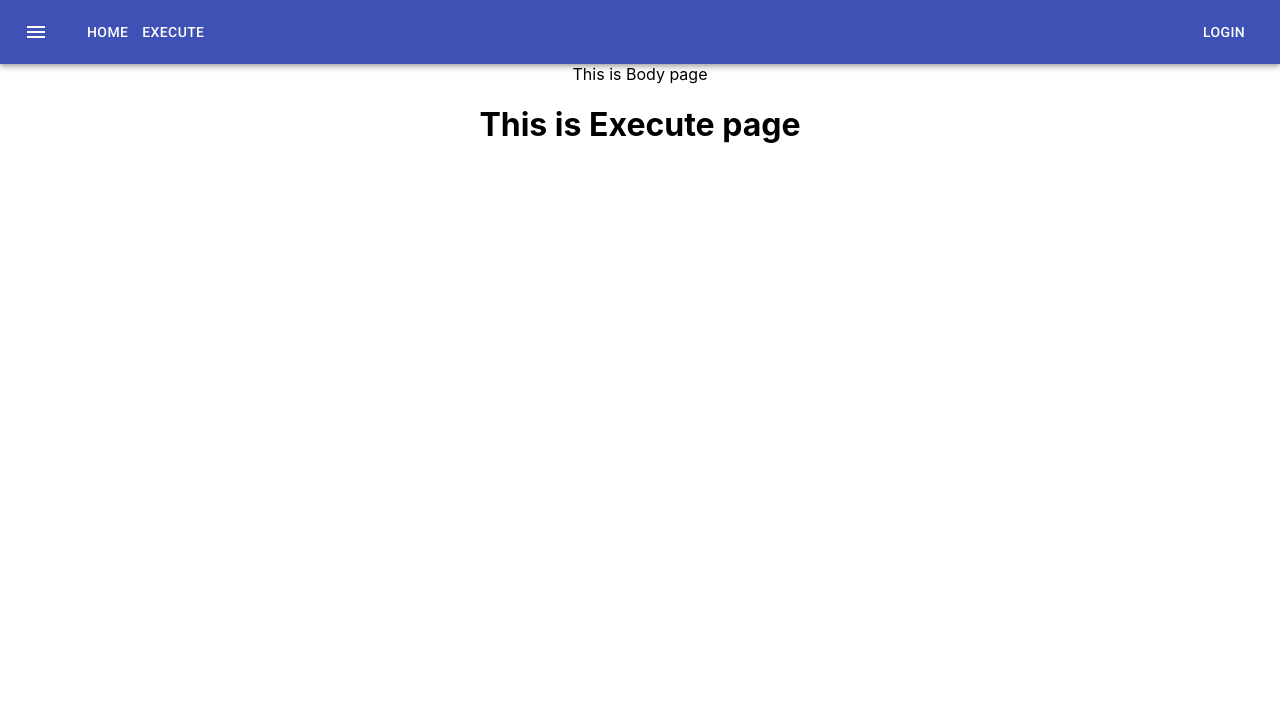
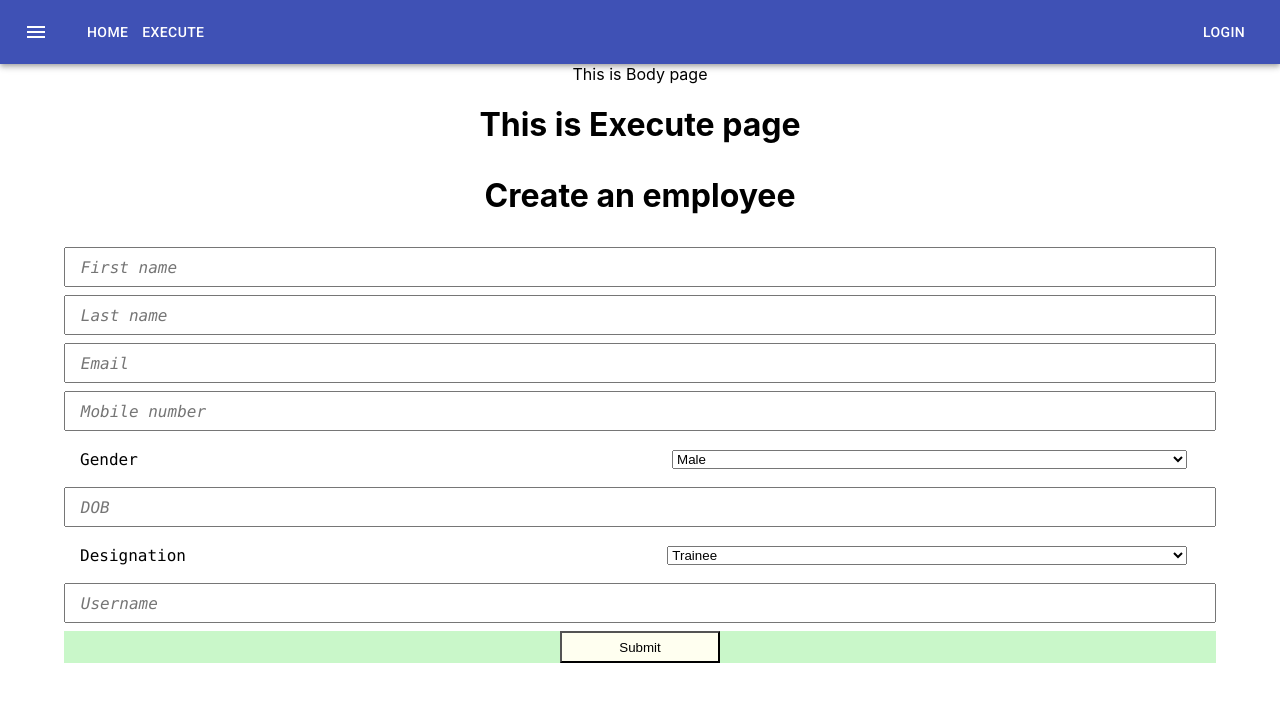
Before and after one commit to Suedo/PlayScalaReact, a React (Create React App) app in the folder ui/: page /execute in a window 1280 px wide. Shown: the top 702 px of the page. Built offline with nearby package versions, Linux system fonts and the light colour scheme.

Commit message:
UI: long battle to make the form look good

```diff
--- a/ui/package.json
+++ b/ui/package.json
@@ -15,6 +15,7 @@
     "@types/react-router-dom": "^5.1.3",
     "react": "^16.13.1",
     "react-dom": "^16.13.1",
+    "react-hook-form": "^5.2.0",
     "react-router-dom": "^5.1.2",
     "react-scripts": "3.4.1",
     "typescript": "~3.7.2"
--- a/ui/src/App.tsx
+++ b/ui/src/App.tsx
@@ -1,8 +1,8 @@
 import React from "react";
 import "./App.css";
 
-import Navbar from "./components/Navbar/Navbar";
-import Body from "./components/Body/Body"
+import Navbar from "./modules/Navbar/Navbar";
+import Body from "./modules/Body/Body"
 
 const App: React.FC = () => {
   return (
--- /dev/null
+++ b/ui/src/modules/Execute/Components/CreateEmployee.css
@@ -0,0 +1,61 @@
+.form-label-group {
+  display: flex;
+  flex-direction: column;
+  margin: 0.5rem 4rem;
+  height: 2.5rem;
+}
+
+.form-label-group.form-selector {
+  flex-direction: row !important;
+  align-items: center;
+}
+
+.form-label-group > input {
+  height: 2.5rem;
+  text-indent: .8rem;
+  font-size: initial;
+  font-weight: 100;
+  font-style: italic;
+  font-family: Menlo, Roboto, system-ui;
+}
+
+select[name="Gender"],
+select[name="Designation"] {
+  min-width: 90%;
+  margin: 1rem 0;
+  /* height: 2rem; */
+}
+
+label {
+  font-family: Menlo, Roboto, system-ui;
+  font-size: initial;
+  font-weight: initial;
+  height: initial;
+}
+
+div#submit-button {
+  background-color: rgba(97, 230, 97, 0.336);
+  margin: 0.5rem 4rem;
+  display: flex;
+  justify-content: center;
+  align-items: stretch;
+}
+
+input[type="submit"] {
+  width: 10rem;
+  height: 2rem;
+  background-color: ivory;
+}
+
+/* for better visibility */
+.form-label-group span {
+  /* background-color: aqua; */
+  flex-grow: 1;
+}
+
+.form-label-group label {
+  /* background-color: yellow; */
+  flex-grow: 1;
+  text-align: start;
+  padding-left: 1rem;
+}
--- /dev/null
+++ b/ui/src/modules/Execute/Components/CreateEmployeeForm.tsx
@@ -0,0 +1,92 @@
+import React from "react";
+import { useForm } from "react-hook-form";
+
+import "./CreateEmployee.css";
+
+export const CreateEmployeeForm: React.FC = () => {
+  const { register, handleSubmit, errors } = useForm();
+  const onSubmit = (data: any) => console.log(data);
+  console.log(errors);
+
+  return (
+    <div className="formClass">
+      <p> Create an employee </p>
+      <form onSubmit={handleSubmit(onSubmit)}>
+        <div className="form-label-group">
+          <input
+            type="text"
+            placeholder="First name"
+            name="First name"
+            ref={register({ required: true, maxLength: 80 })}
+          />
+        </div>
+        <div className="form-label-group">
+          <input
+            type="text"
+            placeholder="Last name"
+            name="Last name"
+            ref={register({ required: true, maxLength: 100 })}
+          />
+        </div>
+        <div className="form-label-group">
+          <input
+            type="text"
+            placeholder="Email"
+            name="Email"
+            ref={register({ required: true, pattern: /^\S+@\S+\.\S+$/i })}
+          />
+        </div>
+        <div className="form-label-group">
+          <input
+            type="tel"
+            placeholder="Mobile number"
+            name="Mobile number"
+            ref={register({ required: true, minLength: 6, maxLength: 12 })}
+          />
+        </div>
+        <div className="form-label-group form-selector">
+          <label>Gender</label>
+          <span>
+            <select name="Gender" ref={register({ required: true })}>
+              <option value="Male">Male</option>
+              <option value=" Female"> Female</option>
+              <option value=" Other"> Other</option>
+            </select>
+          </span>
+        </div>
+        <div className="form-label-group">
+          <input
+            type="datetime"
+            placeholder="DOB"
+            name="DOB"
+            ref={register({ required: true })}
+          />
+        </div>
+        <div className="form-label-group form-selector">
+          <label>Designation</label>
+          <span>
+            <select name="Designation" ref={register({ required: true })}>
+              <option value="Trainee">Trainee</option>
+              <option value=" Developer"> Developer</option>
+              <option value=" Tester"> Tester</option>
+              <option value=" Senior Developer"> Senior Developer</option>
+              <option value=" Manager"> Manager</option>
+              <option value=" Director"> Director</option>
+            </select>
+          </span>
+        </div>
+        <div className="form-label-group">
+          <input
+            type="text"
+            placeholder="Username"
+            name="Username"
+            ref={register({ required: true, maxLength: 5 })}
+          />
+        </div>
+        <div id="submit-button">
+          <input type="submit" />
+        </div>
+      </form>
+    </div>
+  );
+};
--- /dev/null
+++ b/ui/src/modules/Execute/Containers/CreateEmployeeContainer.tsx
@@ -0,0 +1,11 @@
+import React from "react";
+
+import { CreateEmployeeForm } from "../Components/CreateEmployeeForm";
+
+export const CreateEmployeeContainer: React.FC = () => {
+  return (
+    <div className="EmployeeContainer">
+      <CreateEmployeeForm />
+    </div>
+  );
+};
--- a/ui/src/components/Execute/Execute.tsx
+++ b/ui/src/modules/Execute/Execute.tsx
@@ -1,11 +1,12 @@
 import React from "react";
-
+import { CreateEmployeeContainer } from './Containers/CreateEmployeeContainer'
 
 const ExecuteComponent: React.FC = () => {
 
   return (
     <h1>
       This is Execute page
+      <CreateEmployeeContainer />
     </h1>
   )
 }
--- a/ui/src/routes.tsx
+++ b/ui/src/routes.tsx
@@ -2,8 +2,8 @@ import React from "react";
 import { Route, Switch } from "react-router-dom"; // <-- New code
 
 
-import HomeComponent from "./components/Home/Home";
-import ExecuteComponent from "./components/Execute/Execute";
+import HomeComponent from "./modules/Home/Home";
+import ExecuteComponent from "./modules/Execute/Execute";
 
 export interface RouteI {
   path: string;
```
Also changed, not shown: ui/src/modules/Body/Body.tsx (renamed from ui/src/components/Body/Body.tsx), ui/src/modules/Home/Home.tsx (renamed from ui/src/components/Home/Home.tsx), ui/src/modules/Navbar/Navbar.css (renamed from ui/src/components/Navbar/Navbar.css), ui/src/modules/Navbar/Navbar.tsx (renamed from ui/src/components/Navbar/Navbar.tsx), 1 other file (tests, documents, lock files or other folders).
